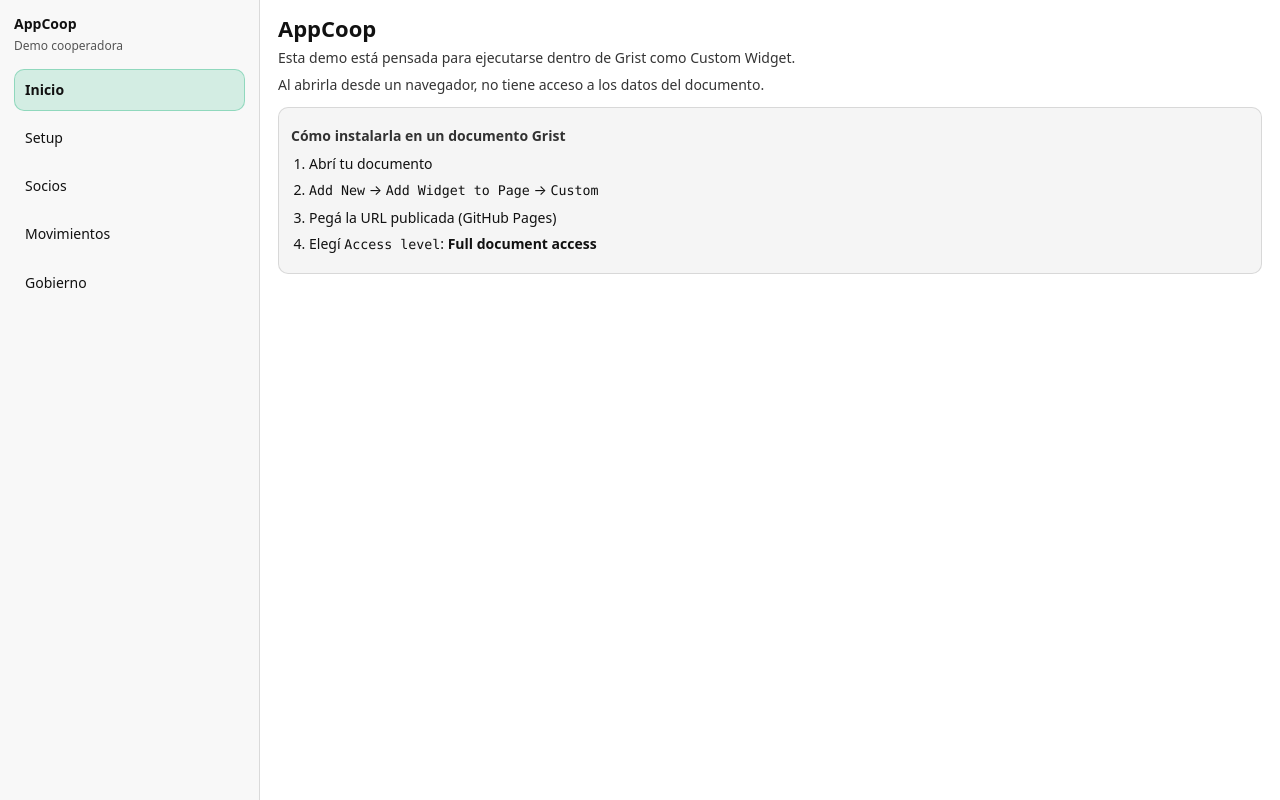
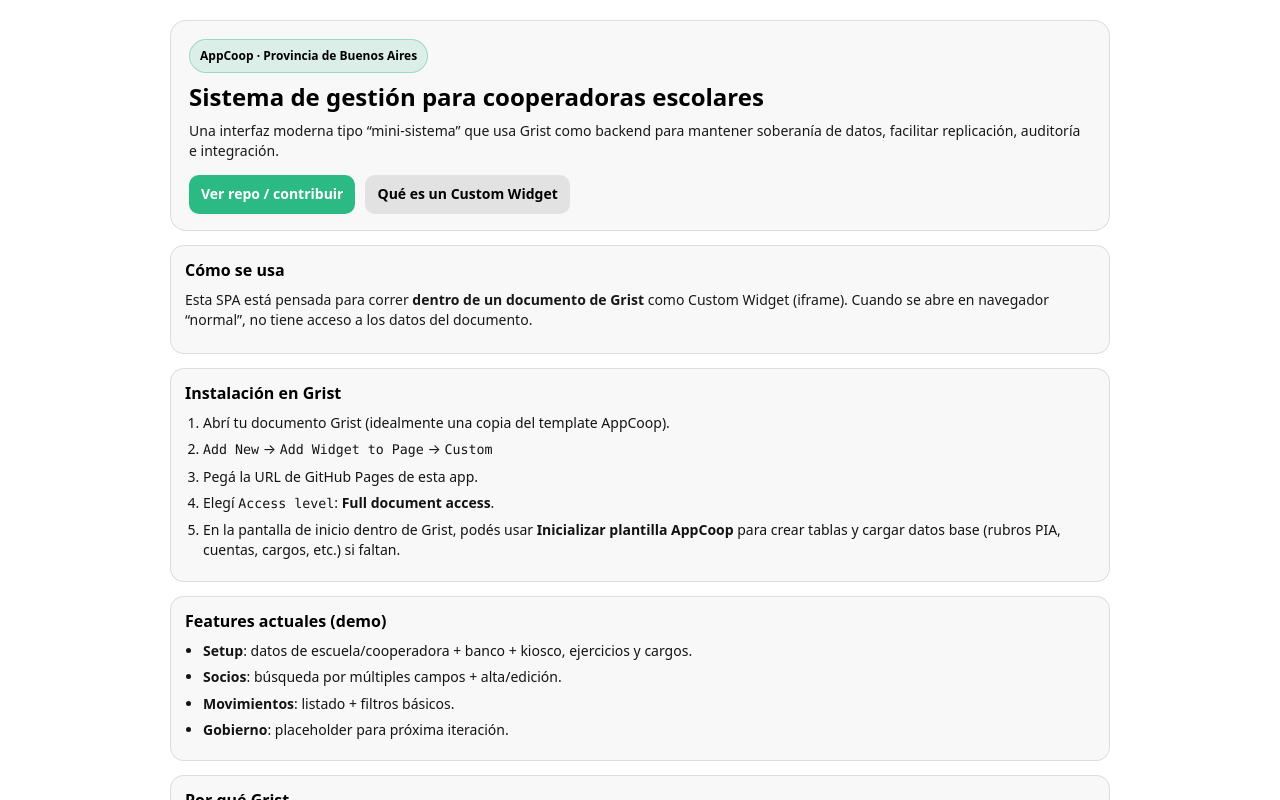
Before and after one commit to sosamilton/lof-pba, a Svelte app: page / in a window 1280 px wide. Shown: the top 800 px of the page. Built offline with nearby package versions, Linux system fonts and the light colour scheme.

Commit message:
feat: landing page outside Grist

```diff
--- a/src/App.svelte
+++ b/src/App.svelte
@@ -2,16 +2,21 @@
   import { onMount } from 'svelte'
   import AppShell from './lib/layout/AppShell.svelte'
   import { initRouter, route } from './lib/router'
+  import { isInGrist } from './lib/grist'
 
   import Inicio from './lib/pages/Inicio.svelte'
+  import Landing from './lib/pages/Landing.svelte'
   import Setup from './lib/pages/Setup.svelte'
   import Socios from './lib/pages/Socios.svelte'
   import Movimientos from './lib/pages/Movimientos.svelte'
   import Gobierno from './lib/pages/Gobierno.svelte'
 
-  onMount(initRouter)
+  onMount(() => {
+    if (isInGrist()) initRouter()
+  })
 </script>
 
+{#if isInGrist()}
   <AppShell title="AppCoop">
     {#if $route === 'setup'}
       <Setup />
@@ -25,3 +30,6 @@
       <Inicio />
     {/if}
   </AppShell>
+{:else}
+  <Landing />
+{/if}
--- /dev/null
+++ b/src/lib/pages/Landing.svelte
@@ -0,0 +1,154 @@
+<script>
+  const repoUrl = 'https://github.com/sosamilton/spa-cooperadora'
+  const gristDocsUrl = 'https://support.getgrist.com/widget-custom/'
+</script>
+
+<div class="wrap">
+  <header class="hero">
+    <div class="badge">AppCoop · Provincia de Buenos Aires</div>
+    <h1>Sistema de gestión para cooperadoras escolares</h1>
+    <p class="lead">
+      Una interfaz moderna tipo “mini-sistema” que usa Grist como backend para mantener soberanía de datos, facilitar
+      replicación, auditoría e integración.
+    </p>
+    <div class="cta">
+      <a class="btn" href={repoUrl} target="_blank" rel="noreferrer">Ver repo / contribuir</a>
+      <a class="btn secondary" href={gristDocsUrl} target="_blank" rel="noreferrer">Qué es un Custom Widget</a>
+    </div>
+  </header>
+
+  <section class="card">
+    <h2>Cómo se usa</h2>
+    <p>
+      Esta SPA está pensada para correr <strong>dentro de un documento de Grist</strong> como Custom Widget (iframe).
+      Cuando se abre en navegador “normal”, no tiene acceso a los datos del documento.
+    </p>
+  </section>
+
+  <section class="card">
+    <h2>Instalación en Grist</h2>
+    <ol>
+      <li>Abrí tu documento Grist (idealmente una copia del template AppCoop).</li>
+      <li><span class="mono">Add New</span> → <span class="mono">Add Widget to Page</span> → <span class="mono">Custom</span></li>
+      <li>Pegá la URL de GitHub Pages de esta app.</li>
+      <li>Elegí <span class="mono">Access level</span>: <strong>Full document access</strong>.</li>
+      <li>
+        En la pantalla de inicio dentro de Grist, podés usar <strong>Inicializar plantilla AppCoop</strong> para crear
+        tablas y cargar datos base (rubros PIA, cuentas, cargos, etc.) si faltan.
+      </li>
+    </ol>
+  </section>
+
+  <section class="card">
+    <h2>Features actuales (demo)</h2>
+    <ul>
+      <li><strong>Setup</strong>: datos de escuela/cooperadora + banco + kiosco, ejercicios y cargos.</li>
+      <li><strong>Socios</strong>: búsqueda por múltiples campos + alta/edición.</li>
+      <li><strong>Movimientos</strong>: listado + filtros básicos.</li>
+      <li><strong>Gobierno</strong>: placeholder para próxima iteración.</li>
+    </ul>
+  </section>
+
+  <section class="card">
+    <h2>Por qué Grist</h2>
+    <ul>
+      <li><strong>Soberanía y portabilidad</strong>: un documento Grist es un SQLite; fácil de respaldar y replicar.</li>
+      <li><strong>Integración</strong>: API REST + exportables + automatización.</li>
+      <li><strong>Transparencia</strong>: datos visibles, auditables, con reglas y fórmulas en el mismo lugar.</li>
+    </ul>
+  </section>
+
+  <footer class="foot">
+    <a href={repoUrl} target="_blank" rel="noreferrer">GitHub: sosamilton/spa-cooperadora</a>
+  </footer>
+</div>
+
+<style>
+  .wrap {
+    max-width: 980px;
+    margin: 0 auto;
+    padding: 20px;
+  }
+  .hero {
+    padding: 18px 18px 4px 18px;
+    border-radius: 16px;
+    border: 1px solid rgba(128, 128, 128, 0.22);
+    background: rgba(128, 128, 128, 0.06);
+  }
+  .badge {
+    display: inline-block;
+    padding: 6px 10px;
+    border-radius: 999px;
+    border: 1px solid rgba(22, 179, 120, 0.35);
+    background: rgba(22, 179, 120, 0.12);
+    font-weight: 800;
+    font-size: 12px;
+    margin-bottom: 10px;
+  }
+  h1 {
+    margin: 0 0 10px 0;
+    font-size: 24px;
+    line-height: 1.15;
+  }
+  .lead {
+    margin: 0 0 14px 0;
+    opacity: 0.9;
+  }
+  .cta {
+    display: flex;
+    gap: 10px;
+    flex-wrap: wrap;
+    margin-bottom: 12px;
+  }
+  .btn {
+    display: inline-block;
+    border: 0;
+    border-radius: 10px;
+    padding: 9px 12px;
+    cursor: pointer;
+    font-weight: 800;
+    text-decoration: none;
+    background: rgba(22, 179, 120, 0.9);
+    color: #fff;
+  }
+  .btn.secondary {
+    background: rgba(128, 128, 128, 0.18);
+    color: inherit;
+  }
+  .card {
+    margin-top: 14px;
+    padding: 14px;
+    border-radius: 14px;
+    border: 1px solid rgba(128, 128, 128, 0.22);
+    background: rgba(128, 128, 128, 0.06);
+  }
+  h2 {
+    margin: 0 0 10px 0;
+    font-size: 16px;
+  }
+  p {
+    margin: 8px 0;
+    opacity: 0.9;
+  }
+  ul,
+  ol {
+    margin: 8px 0 0 18px;
+    padding: 0;
+  }
+  li {
+    margin: 6px 0;
+    opacity: 0.92;
+  }
+  .mono {
+    font-family: ui-monospace, SFMono-Regular, Menlo, Monaco, Consolas, "Liberation Mono", "Courier New", monospace;
+    font-size: 0.95em;
+  }
+  .foot {
+    margin-top: 16px;
+    opacity: 0.75;
+    font-size: 13px;
+  }
+  .foot a {
+    color: inherit;
+  }
+</style>
```
Lines whose indentation alone changed are shown as unchanged.
